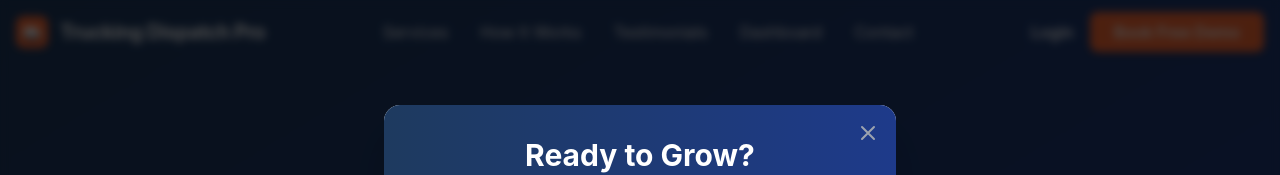
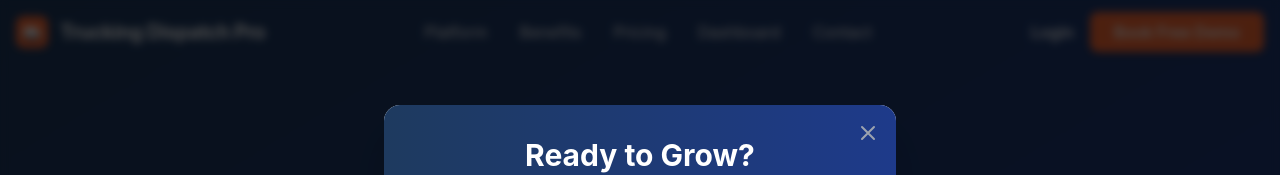
Before and after one commit to JasimMalook/trucking-dispatch-system, a React (Create React App) app: page / in a window 1280 px wide. Shown: the top 175 px of the page. Built offline with nearby package versions, Linux system fonts and the light colour scheme; the HTML template or start-up script is replaced by a standard one.

Commit message:
fix(ui): update navigation links to target new SaaS layout sections

```diff
--- a/src/components/Navbar.tsx
+++ b/src/components/Navbar.tsx
@@ -57,25 +57,25 @@ const Navbar: React.FC = () => {
 
           <div className="hidden md:flex space-x-8">
             <a
-              href="#services"
+              href="#features"
               className="text-white hover:text-orange transition-colors"
-              onClick={(e) => handleNavClick(e, 'services')}
+              onClick={(e) => handleNavClick(e, 'features')}
             >
-              Services
+              Platform
             </a>
             <a
-              href="#how-it-works"
+              href="#driver-benefits"
               className="text-white hover:text-orange transition-colors"
-              onClick={(e) => handleNavClick(e, 'how-it-works')}
+              onClick={(e) => handleNavClick(e, 'driver-benefits')}
             >
-              How It Works
+              Benefits
             </a>
             <a
-              href="#testimonials"
+              href="#pricing"
               className="text-white hover:text-orange transition-colors"
-              onClick={(e) => handleNavClick(e, 'testimonials')}
+              onClick={(e) => handleNavClick(e, 'pricing')}
             >
-              Testimonials
+              Pricing
             </a>
             <a
               href="/dashboard"
@@ -141,25 +141,25 @@ const Navbar: React.FC = () => {
           <div className="md:hidden bg-dark-blue border-t border-gray-700 py-4 absolute left-0 right-0 top-16 shadow-xl">
             <div className="flex flex-col space-y-4 px-4 pb-4">
               <a
-                href="#services"
+                href="#features"
                 className="text-white hover:text-orange transition-colors"
-                onClick={(e) => handleNavClick(e, 'services')}
+                onClick={(e) => handleNavClick(e, 'features')}
               >
-                Services
+                Platform
               </a>
               <a
-                href="#how-it-works"
+                href="#driver-benefits"
                 className="text-white hover:text-orange transition-colors"
-                onClick={(e) => handleNavClick(e, 'how-it-works')}
+                onClick={(e) => handleNavClick(e, 'driver-benefits')}
               >
-                How It Works
+                Benefits
               </a>
               <a
-                href="#testimonials"
+                href="#pricing"
                 className="text-white hover:text-orange transition-colors"
-                onClick={(e) => handleNavClick(e, 'testimonials')}
+                onClick={(e) => handleNavClick(e, 'pricing')}
               >
-                Testimonials
+                Pricing
               </a>
               <a
                 href="/dashboard"
--- a/src/components/SmartFeatures.tsx
+++ b/src/components/SmartFeatures.tsx
@@ -41,7 +41,7 @@ const SmartFeatures: React.FC = () => {
   ];
 
   return (
-    <section className="py-20 bg-gradient-to-br from-gray-900 to-dark-blue text-white relative overflow-hidden">
+    <section id="features" className="py-20 bg-gradient-to-br from-gray-900 to-dark-blue text-white relative overflow-hidden">
       {/* Background Pattern */}
       <div className="absolute inset-0 opacity-10">
         <div className="absolute top-0 left-0 w-full h-full">
```
